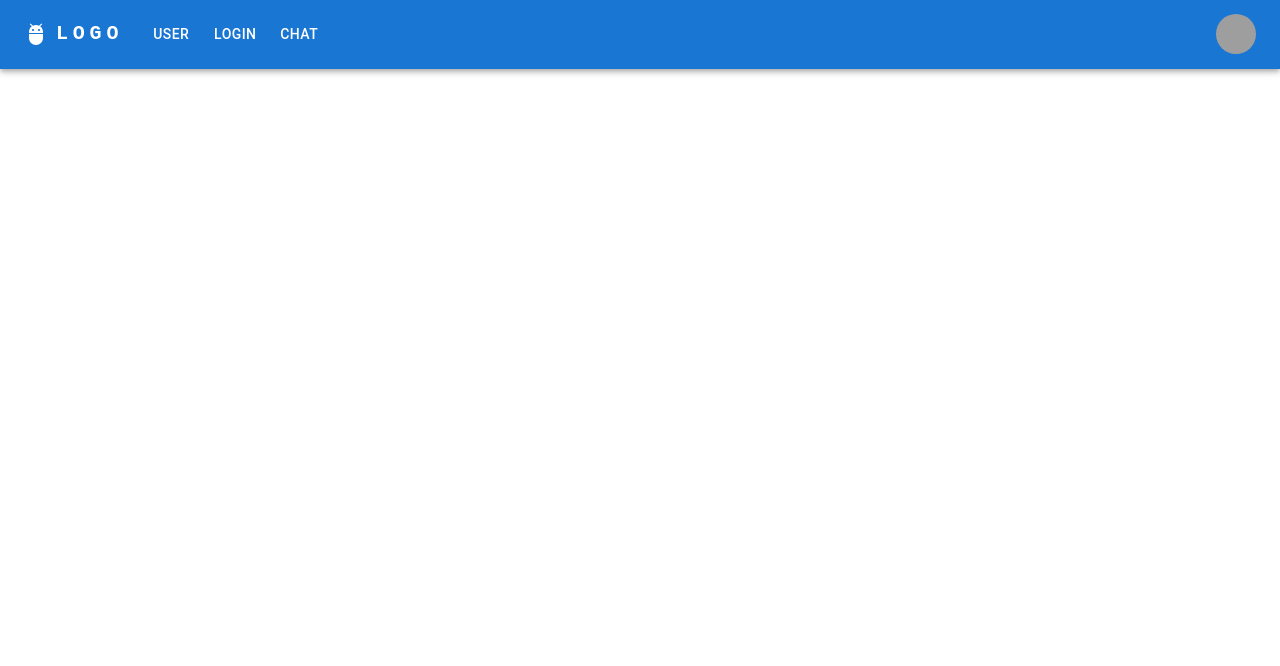
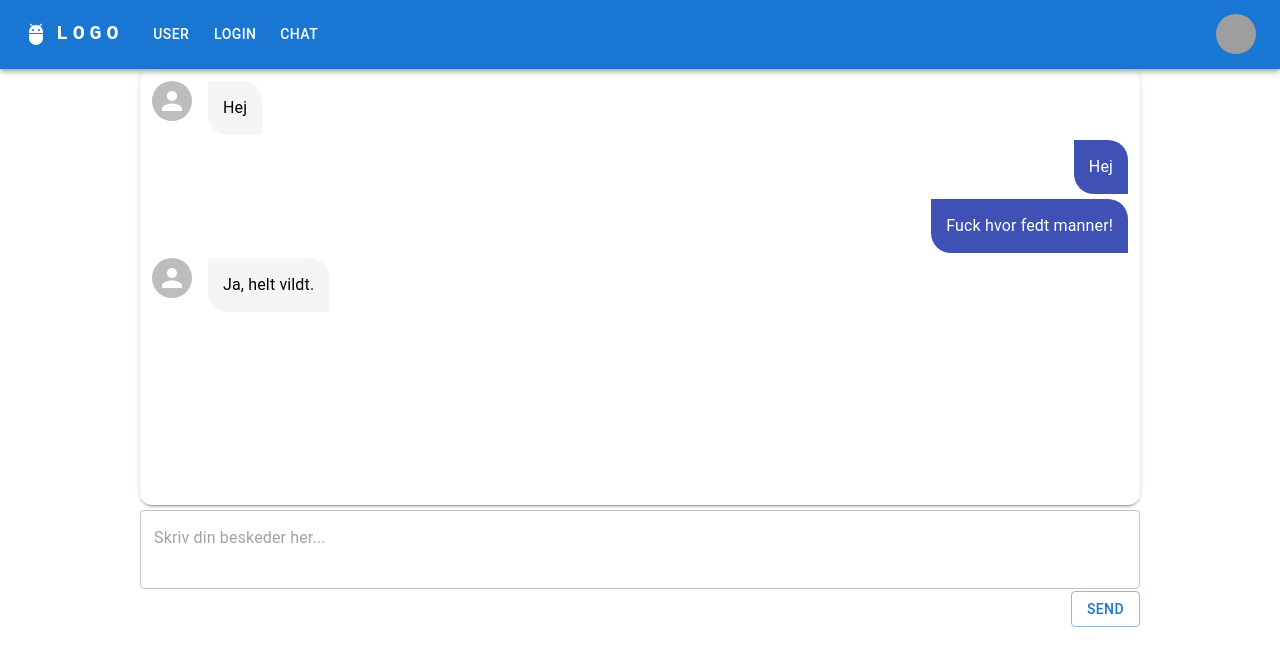
Before and after one commit to emilskovmand/crispy-system, a React (Create React App) app in the folder client/: page /chat in a window 1280 px wide. Shown: the top 666 px of the page. Built offline with nearby package versions, Linux system fonts and the light colour scheme; grey boxes are pictures that could not be loaded.

Commit message:
chat frontend

```diff
--- a/client/src/components/chatMessage.js
+++ b/client/src/components/chatMessage.js
@@ -1,10 +1,42 @@
 import React from 'react'
 import { Typography, Avatar, Grid } from '@mui/material'
 
-export default function chatMessage({avatar, message, side, }) {
+export default function ChatMessage({ avatar, message, messageId, side }) {
   return (
         <>
-
+            <Grid
+                container
+                marginBottom={"5px"}
+                spacing={2}
+                justifyContent={side === 'right' ? 'flex-end' : 'flex-start'}
+            >
+                {side === 'left' && (
+                    <Grid item>
+                        <Avatar
+                            src={avatar}
+                            className={''}
+                        />
+                    </Grid>
+                )}
+                <Grid item xs={8}>
+                    <div style={{textAlign: side === 'right' ? 'right' : 'left'}}>
+                        <Typography
+                                display={'inline-block'}
+                                padding={'15px'}
+                                style={{ backgroundColor: side === 'left' ? '#f5f5f5' : '#3f51b5' }}
+                                sx={{
+                                    borderTopRightRadius: '20px',
+                                    borderBottomLeftRadius: '20px'
+                                }}
+                                width={'fit-content'}
+                                alignSelf={'right'}
+                                color={side === 'left' ? 'black' : 'white'}
+                                align={side === 'right' ? 'right' : 'left'}>
+                                {message}
+                        </Typography>
+                    </div>
+                </Grid>
+            </Grid>
         </>
     )
 }
--- a/client/src/containers/chat.js
+++ b/client/src/containers/chat.js
@@ -1,9 +1,88 @@
-import React from 'react'
+import React, {useRef, useState, useEffect} from 'react'
+import ChatMsg from '../components/chatMessage'
+import {Box, Grid, TextField, Button} from '@mui/material'
+import { AddMessage } from '../services/chatServices'
+import {useAuth} from '../hooks/useProvideAuth'
 
 export default function Chat({}) {
+    const [data, setData] = useState(null);
+    const auth = useAuth();
+
+    const textInput = useRef();
+
+    const handleSendText = (ev) => {
+        const text = textInput.current.value;
+        textInput.current.value = "";
+    }
+
+    useEffect(() => {
+
+        return () => {
+
+        }
+    }, [])
+
+
+
     return (
         <>
-
+            <Box
+                width='62.5rem'
+                margin={"0px auto"}
+                maxWidth={'92vw'}
+            >
+                <Box
+                padding={"12px"}
+                borderRadius='12px'
+                boxShadow='2'
+                height='25.75rem'
+                maxHeight={'25.75rem'}
+                overflow={'auto'}
+                >
+                    <ChatMsg
+                        message={"Hej"}
+                        side={"left"}
+                    />
+                    <ChatMsg
+                        message={"Hej"}
+                        side={"right"}
+                    />
+                    <ChatMsg
+                        message={"Fuck hvor fedt manner!"}
+                        side={"right"}
+                    />
+                    <ChatMsg
+                        message={"Ja, helt vildt."}
+                        side={"left"}
+                    />
+                </Box>
+                <TextField
+                    placeholder="Skriv din beskeder her..."
+                    multiline
+                    inputRef={textInput}
+                    rows={2}
+                    maxRows={4}
+                    borderRadius='12px'
+                    boxShadow='2'
+                    style={{marginTop: '5px', width: '100%'}}
+                />
+                <Box
+                    sx={{
+                        display: 'flex',
+                        flexDirection: { xs: 'column', md: 'row' },
+                        alignItems: 'right',
+                        justifyContent: 'right',
+                        marginTop: '2px'
+                    }}
+                    >
+                        <Button
+                            onClick={handleSendText}
+                            variant='outlined'
+                        >
+                            Send
+                        </Button>
+                </Box>
+            </Box>
         </>
     )
 }
--- /dev/null
+++ b/client/src/services/chatServices.js
@@ -0,0 +1,9 @@
+import axios from 'axios'
+
+export async function AddMessage(message) {
+    const response = await axios.post('/api/chat/chatmessages/add', {
+        chatMessage: message
+    })
+
+    return response;
+}
```
Also changed, not shown: 1 other file (tests, documents, lock files or other folders).
